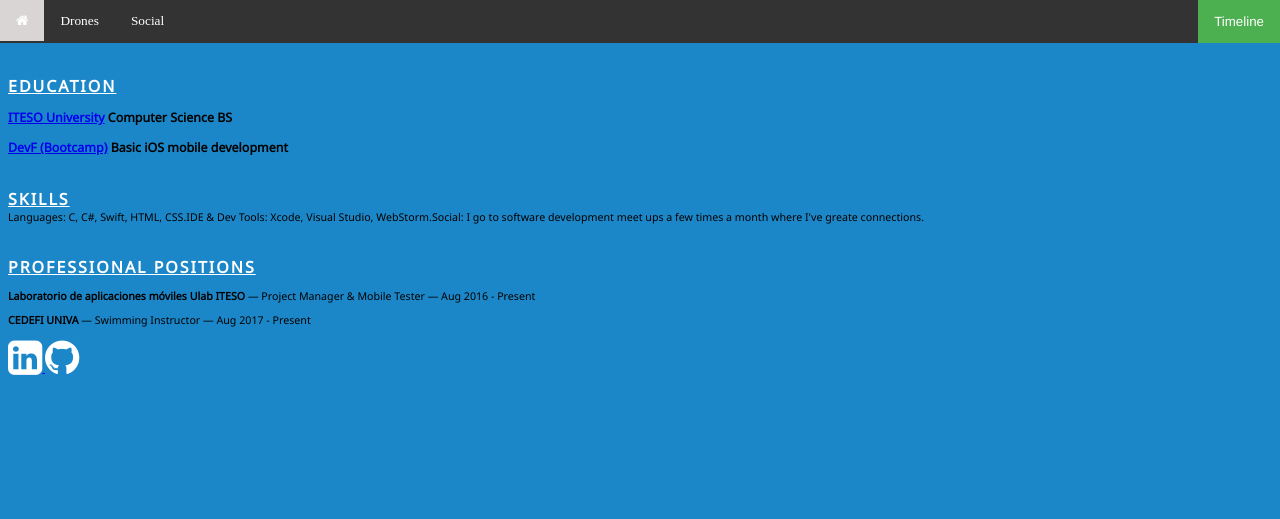
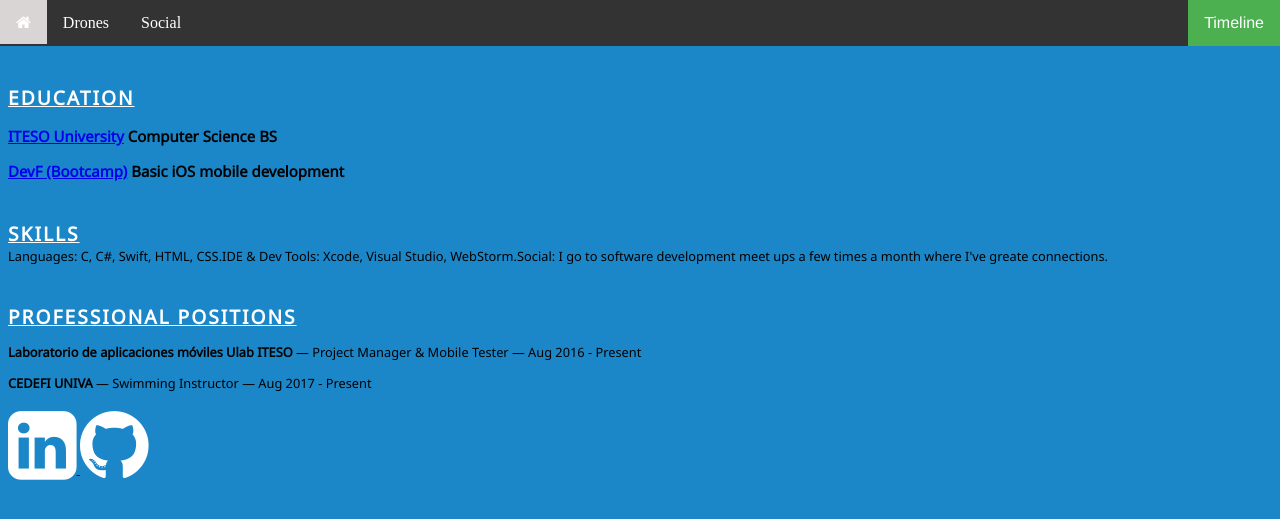
Before and after one commit to luisfergromo/luisfergromo.github.io, a PHP site: page /timeline.html in a window 1280 px wide. Shown: the top 519 px of the page. Run offline with PHP 8.4, Linux system fonts and the light colour scheme.

Commit message:
Timeline update to 2.7v Index upgrade to 3.1v Drones 2.0v Social 0.3 About me removed

```diff
--- a/timeline.html
+++ b/timeline.html
@@ -6,21 +6,10 @@
     <link href="tools/stylesheets/timeline.css" rel="stylesheet" type="text/css"/>
     <link rel="shortcut icon" href="favicon.ico" type="image/x-icon"/>
     <link rel="stylesheet" href="https://cdnjs.cloudflare.com/ajax/libs/font-awesome/4.7.0/css/font-awesome.min.css">
-    <script type="text/javascript">Cufon.replace('h1', {fontFamily: 'Adobe Caslon Pro', hover: true})</script>
+    <!--<script type="text/javascript">Cufon.replace('h1', {fontFamily: 'Adobe Caslon Pro', hover: true})</script>-->
     <title>Timeline</title>
     <style>
-    body{
-        font-size: smaller;
-    }
-        div.cvInfo ul{
-            background-color: #1C87C8;
-        }
-    cvInfo{
-        display: inline-block;
-    }
-        div.paragraph{
 
-        }
     </style>
 </head>
 <body>
@@ -62,10 +51,10 @@
     </div>
     <div class="socialMedia">
         <a href="https://linkedin.com/in/luisfergromo">
-            <i class="fa fa-linkedin-square"style="font-size: 40px"></i>
+            <i class="fa fa-linkedin-square"style="font-size: 80px"></i>
         </a>
         <a href="https://github.com/luisfergromo">
-            <i class="fa fa-github"style="font-size:40px"></i>
+            <i class="fa fa-github"style="font-size:80px"></i>
             <!--<img src="images/GitHub_Logo_White.png" style="width: 15%; height: 15%">-->
         </a>
     </div>
--- a/tools/stylesheets/style.css
+++ b/tools/stylesheets/style.css
@@ -213,6 +213,7 @@ a:hover + .CPMXBox, .CPMXBox:hover {
 .copyright-content {
     display: table;
     width: 100%;
+    font-size: 80%;
 }
 
 /*
--- a/tools/stylesheets/timeline.css
+++ b/tools/stylesheets/timeline.css
@@ -68,3 +68,12 @@ body{
     color: white;
 
 }
+div.cvInfo ul{
+    background-color: #1C87C8;
+}
+cvInfo{
+    display: inline-block;
+}
+div.paragraph{
+
+}
```
Also changed, not shown: index.html (+1 -75 lines).
